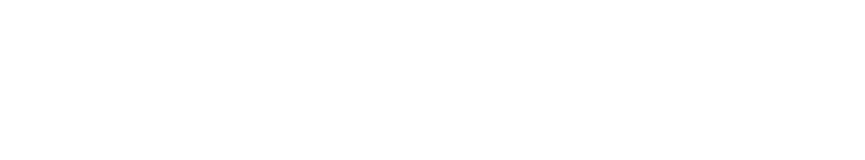
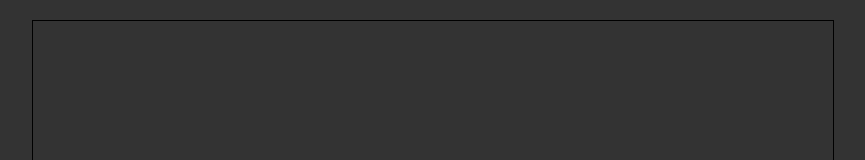
Before and after one commit to Doidae/MidTermWebGame, a plain HTML site: page index.html in a window 1280 px wide. Shown: the top 160 px of the page, without its empty margins (207-1072 px from the left). Drawn offline with Linux system fonts and the light colour scheme.

Commit message:
Added style and changed background color

```diff
--- a/index.html
+++ b/index.html
@@ -4,6 +4,16 @@
     <meta charset="UTF-8">
     <meta name="viewport" content="width=device-width, initial-scale=1.0">
     <title>Space Invaders</title>
+    <style>
+        canvas{
+            border: 1px solid #000;
+            display: block;
+            margin: 20px auto;
+        }
+        body{
+            background-color: #333;
+        }
+    </style>
 </head>
 <body>
     <canvas id = "gameCanvas" width="800" height="600"></canvas>
```
